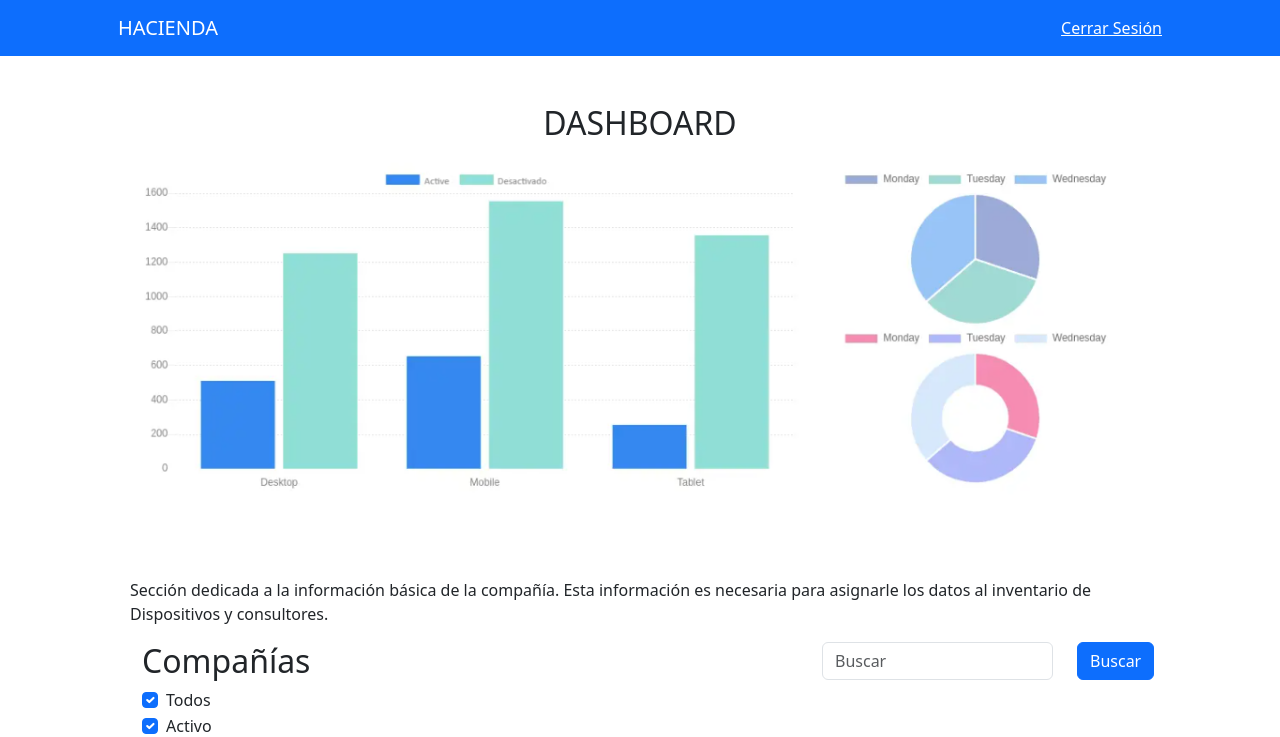
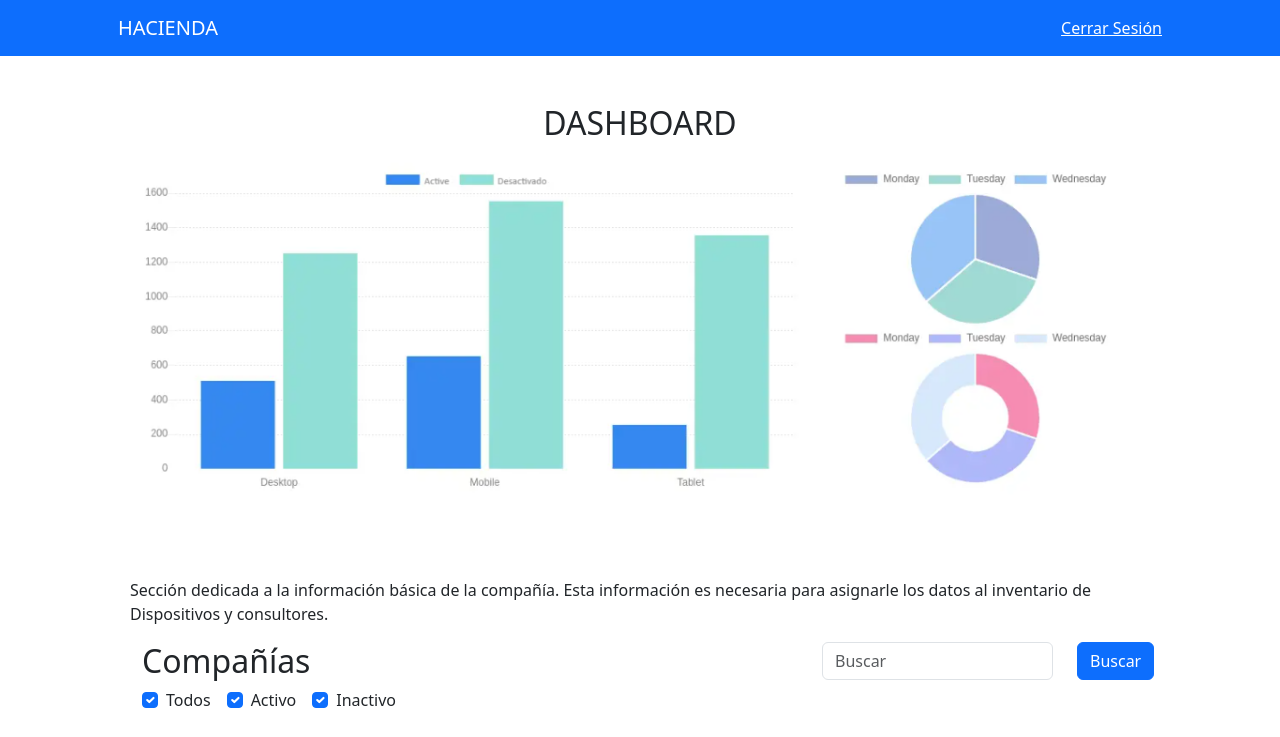
Before and after one commit to soyalexrc/hacienda-management-front, an Angular app: page /companies in a window 1280 px wide. Shown: the top 737 px of the page. Built offline with nearby package versions, Linux system fonts and the light colour scheme; sample sign-in values are in the browser's storage.

Commit message:
:zap: orientacion de checkboxes

```diff
--- a/src/app/features/companies/companies.component.html
+++ b/src/app/features/companies/companies.component.html
@@ -24,7 +24,7 @@
     </div>
   </div>
   <div class="container">
-    <div class="checkbox-container">
+    <div class="d-flex gap-3">
       <div class="form-check">
         <input class="form-check-input" type="checkbox" value="" id="todosCheckbox" checked>
         <label class="form-check-label checkbox-label" for="todosCheckbox">
```
